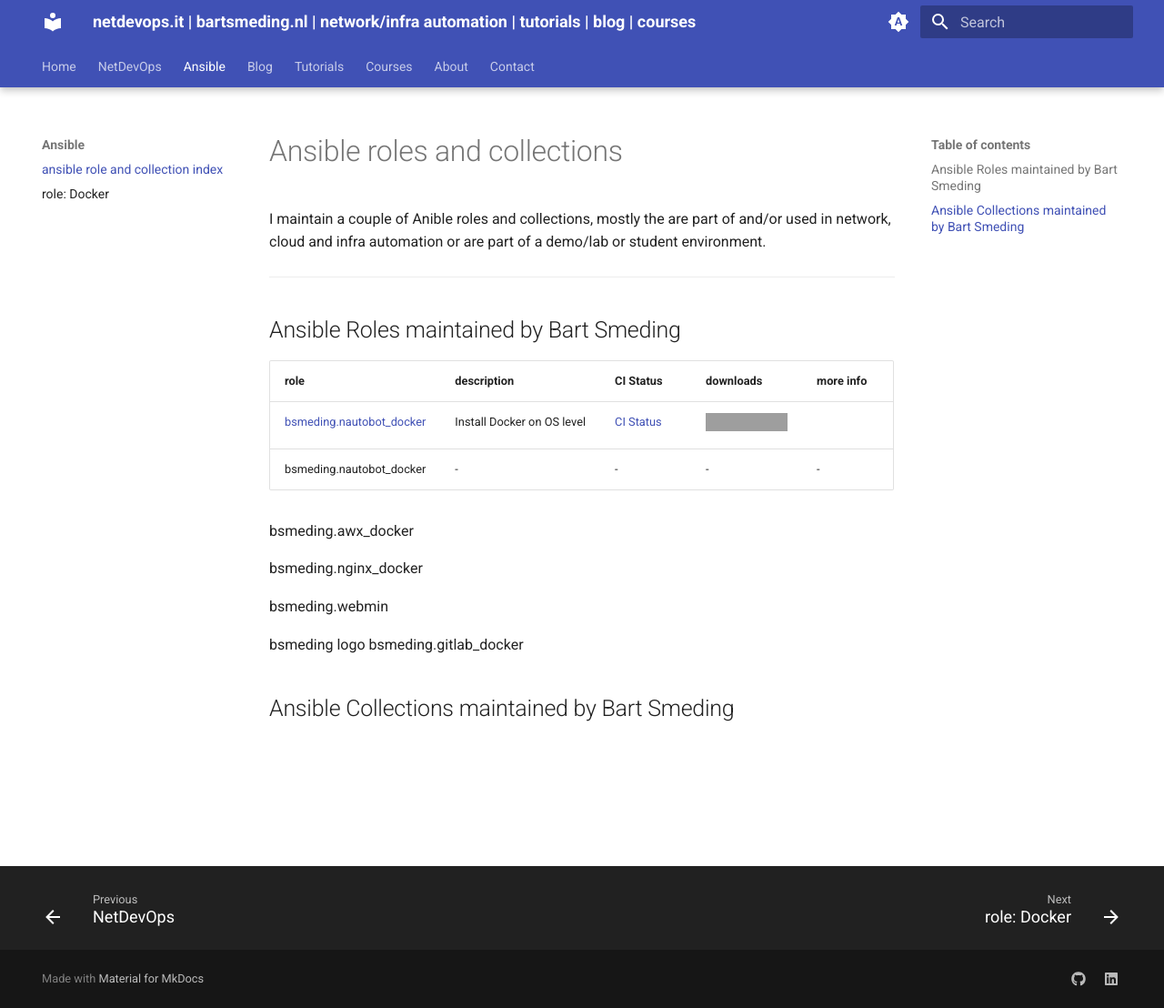
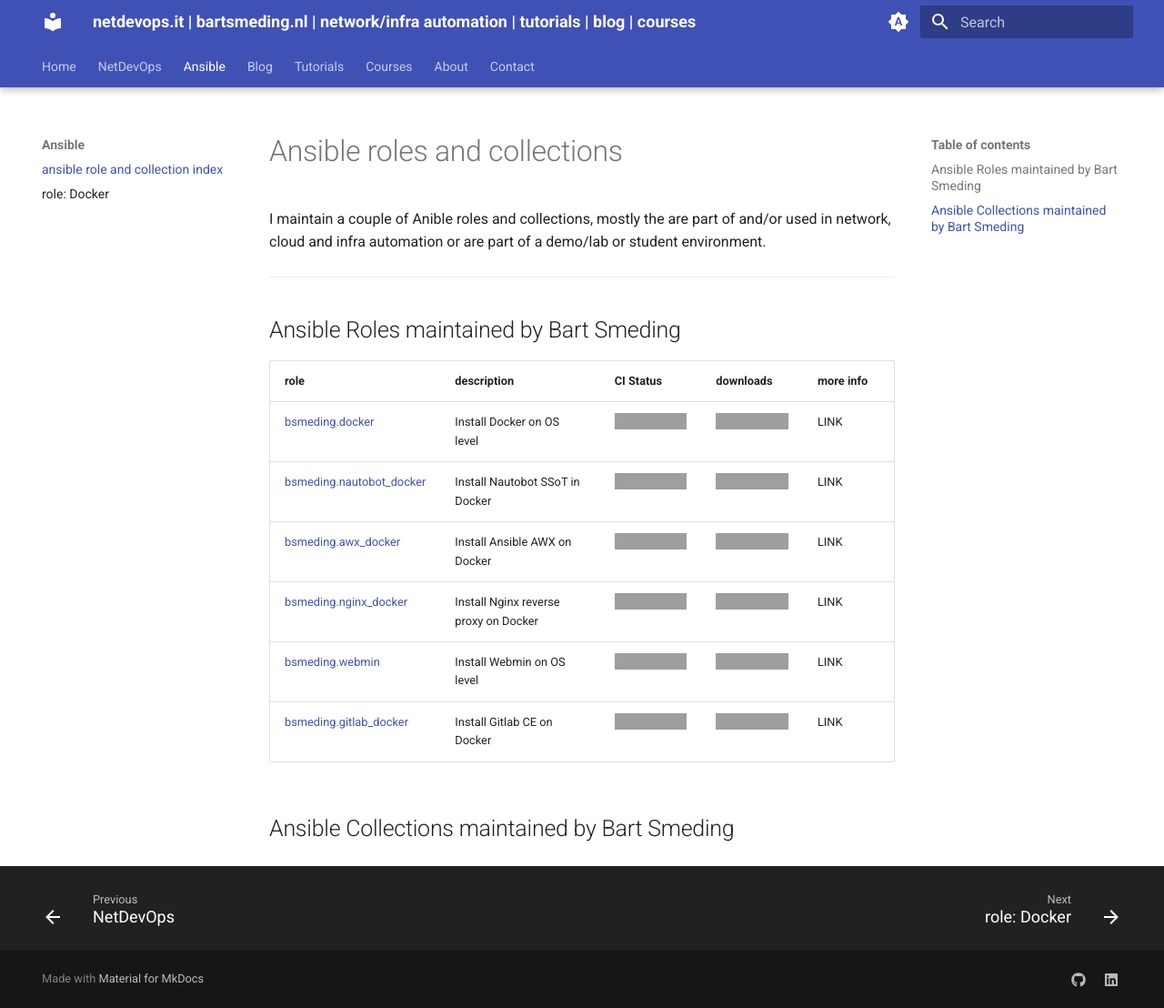
Before and after one commit to bsmeding/bsmeding.github.io, an MkDocs documentation site: the page built from docs/ansible_roles_and_collections.md, in a window 1280 px wide and 1108 px high. Shown: the whole window at 91% size. Built offline with MkDocs 1.6.1 and Material for MkDocs 9.7.7, drawn with Linux system fonts in a browser that asks for light colours; grey boxes are pictures that could not be loaded.

Commit message:
update Ansible roles

```diff
--- a/docs/ansible_roles_and_collections.md
+++ b/docs/ansible_roles_and_collections.md
@@ -12,17 +12,12 @@
 
 | role | description | CI Status | downloads | more info |
 | ---- | ----------- | --------- | --------- | --------- |
-| [bsmeding.nautobot_docker](https://galaxy.ansible.com/ui/standalone/roles/bsmeding/nautobot_docker/) | Install Docker on OS level | [CI Status](https://github.com/bsmeding/ansible_role_docker/actions/workflows/ci.yml/badge.svg) |  ![Ansible Role](https://img.shields.io/ansible/role/d/bsmeding/docker) |
-| bsmeding.nautobot_docker| - | - | - | - |
-
-bsmeding.awx_docker
-
-bsmeding.nginx_docker
-
-bsmeding.webmin
-
-bsmeding logo
-bsmeding.gitlab_docker
+| [bsmeding.docker](https://galaxy.ansible.com/ui/standalone/roles/bsmeding/nautobot_docker/) | Install Docker on OS level | ![CI Status](https://github.com/bsmeding/ansible_role_docker/actions/workflows/ci.yml/badge.svg) |  ![Ansible Role](https://img.shields.io/ansible/role/d/bsmeding/docker) | LINK |
+| [bsmeding.nautobot_docker](https://galaxy.ansible.com/ui/standalone/roles/bsmeding/nautobot_docker/) | Install Nautobot SSoT in Docker | ![CI Status](https://github.com/bsmeding/ansible_role_nautobot_docker/actions/workflows/ci.yml/badge.svg) |  ![Ansible Role](https://img.shields.io/ansible/role/d/bsmeding/nautobot_docker) | LINK |
+| [bsmeding.awx_docker](https://galaxy.ansible.com/ui/standalone/roles/bsmeding/awx_docker/) | Install Ansible AWX on Docker | ![CI Status](https://github.com/bsmeding/ansible_role_awx_docker/actions/workflows/ci.yml/badge.svg) |  ![Ansible Role](https://img.shields.io/ansible/role/d/bsmeding/awx_docker) | LINK |
+| [bsmeding.nginx_docker](https://galaxy.ansible.com/ui/standalone/roles/bsmeding/nginx_docker/) | Install Nginx reverse proxy on Docker | ![CI Status](https://github.com/bsmeding/ansible_role_nginx_docker/actions/workflows/ci.yml/badge.svg) |  ![Ansible Role](https://img.shields.io/ansible/role/d/bsmeding/nginx_docker) | LINK |
+| [bsmeding.webmin](https://galaxy.ansible.com/ui/standalone/roles/bsmeding/nautobot_docker/) | Install Webmin on OS level | ![CI Status](https://github.com/bsmeding/webmin/actions/workflows/ci.yml/badge.svg) |  ![Ansible Role](https://img.shields.io/ansible/role/d/bsmeding/webmin) | LINK |
+| [bsmeding.gitlab_docker](https://galaxy.ansible.com/ui/standalone/roles/bsmeding/nginx_docker/) | Install Gitlab CE on Docker | ![CI Status](https://github.com/bsmeding/ansible_role_gitlab_docker/actions/workflows/ci.yml/badge.svg) |  ![Ansible Role](https://img.shields.io/ansible/role/d/bsmeding/gitlab_docker) | LINK |
 
 
 
```
